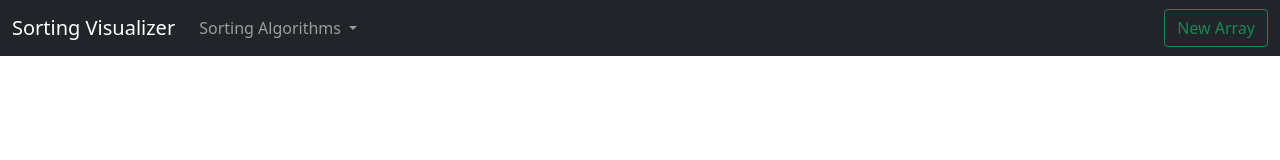
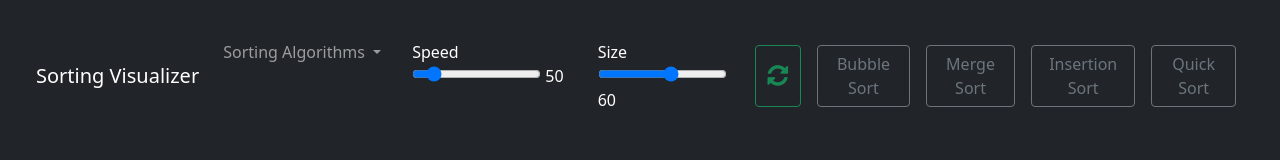
Before and after one commit to AMROAMRO404/Sorting-Visualizer, a plain HTML site: page index.html in a window 1280 px wide. Drawn offline with nearby package versions, Linux system fonts and the light colour scheme.

Commit message:
implement creat array function

```diff
--- a/index.html
+++ b/index.html
@@ -5,9 +5,10 @@
     <meta http-equiv="X-UA-Compatible" content="IE=edge">
     <meta name="viewport" content="width=device-width, initial-scale=1.0">
     <title>Sorting Visualizer</title>
+    <link rel="stylesheet" href="https://cdnjs.cloudflare.com/ajax/libs/font-awesome/4.7.0/css/font-awesome.min.css">
     <link href="https://cdn.jsdelivr.net/npm/bootstrap@5.0.2/dist/css/bootstrap.min.css" rel="stylesheet">
 </head>
-<body>
+<body class="p-4 mb-3 bg-dark text-white">
     <nav class="navbar navbar-expand-lg navbar-dark bg-dark">
         <div class="container-fluid">
           <a class="navbar-brand" href="#">Sorting Visualizer</a>
@@ -30,15 +31,59 @@
                   <li><a class="dropdown-item" href="#">Quick Sort</a></li>
                 </ul>
               </li>
+              <li class="nav-item">
+                <span id="speed_span" style="color:white;margin-left: 15px;"class="nav-link">
+                    Speed
+                    <input
+                    oninput="readRangeValue()"
+                    id="speed_sorting"
+                    type="range"
+                    min="15"
+                    max="300"
+                    stepDown="10"
+                    value="50">
+                    <span id="value_speed">50</span>
+                </span>
+            </li>
+            <li class="nav-item">
+                <span id="size_span" style="color:white;margin-left: 15px;"class="nav-link">
+                    Size
+                    <input
+                     oninput="readRangeValue()"
+                     id="array_size"
+                     type="range"
+                     min="5"
+                     max="100"
+                     step="1"
+                     value="60">
+                    <span id="value_size">60</span>
+                </span>
+            </li>
             </ul>
             <form class="d-flex">
-              <button class="btn btn-outline-success" type="button">New Array</button>
+                <button class="btn btn-outline-success m-2">
+                    <i style="font-size:24px" class="fa">&#xf021;</i>
+                </button>
+
+              <!-- <button class="btn btn-outline-success m-2" type="button">New Array</button>   -->
+              <button  class="btn btn-outline-secondary m-2" type="button">Bubble Sort</button>
+              <button class="btn btn-outline-secondary m-2" type="button">Merge Sort</button>
+              <button class="btn btn-outline-secondary m-2" type="button">Insertion Sort</button>
+              <button class="btn btn-outline-secondary m-2" type="button">Quick Sort</button>
             </form>
           </div>
         </div>
       </nav>
-
-
+    <script>
+        function readRangeValue() {
+            var speed = document.getElementById("speed_sorting").value;
+            var size = document.getElementById("array_size").value;
+            document.getElementById("value_speed").innerHTML = " " + speed;
+            document.getElementById("value_size").innerHTML = " " + size;
+        }
+    </script>
+    <div id="bars" class="flex-container"></div>
     <script src="https://cdn.jsdelivr.net/npm/bootstrap@5.0.2/dist/js/bootstrap.bundle.min.js"></script>
+    <script src="js/main_sorting.js"></script>
 </body>
 </html>
--- a/js/main_sorting.js
+++ b/js/main_sorting.js
@@ -0,0 +1,35 @@
+
+// Creating array to store randomly generated numbers
+let array = [];
+// To create new array input size of array
+function createNewArray(NumberOfBars = 50) {
+    // calling helper function to delete old bars from dom
+    deleteChild();
+
+    // creating an array of random numbers
+    array = [];
+    for (let i = 0; i < NumberOfBars; i++) {
+        array.push(Math.floor(Math.random() * 250) + 1);
+    }
+
+    // select the div #bars element
+    const bars = document.querySelector("#bars");
+
+    // create multiple element div using loop and adding class 'bar col'
+    for (let i = 0; i < NumberOfBars; i++) {
+        const bar = document.createElement("div");
+        bar.style.height = `${array[i]*2}px`;
+        bar.classList.add('bar');
+        bar.classList.add('flex-item');
+        bar.classList.add(`bar_No${i}`);
+        bars.appendChild(bar);
+    }
+}
+
+// Helper function to delete all the previous bars so that new can be added
+function deleteChild() {
+    const bar = document.querySelector("#bars");
+    bar.innerHTML = '';
+}
+
+// createNewArray();
--- a/style.css
+++ b/style.css
@@ -0,0 +1,40 @@
+html,
+body {
+    margin: 0;
+    padding: 0;
+}
+
+body {
+    font-family: Arial, Helvetica, sans-serif;
+    font-size: 20px;
+    padding: 0 20px 30px 0;
+    line-height: 1.4;
+}
+
+.flex-container {
+    margin-top: 20px;
+    display: flex;
+    flex-wrap: nowrap;
+    width: 100%;
+    height: 500px;
+    justify-content: center;
+    transition: 2s all ease;
+}
+
+.flex-item {
+    background: cyan;
+    border: 1pt solid black;
+    width: 10px;
+    transition: 0.1s all ease;
+}
+
+.row {
+    display: grid;
+    grid-template-columns: 1fr 1fr 2fr;
+}
+
+#input {
+    display: flex;
+    padding: 10px;
+    justify-content: space-around;
+}
```
